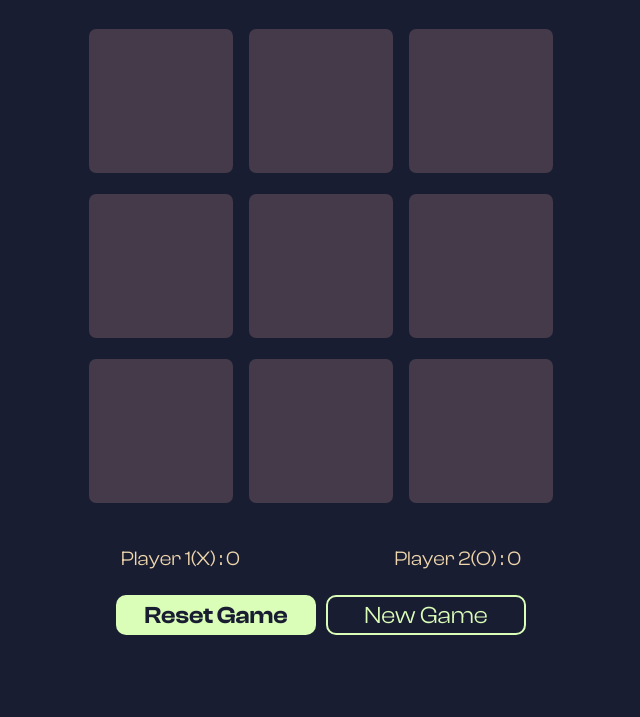
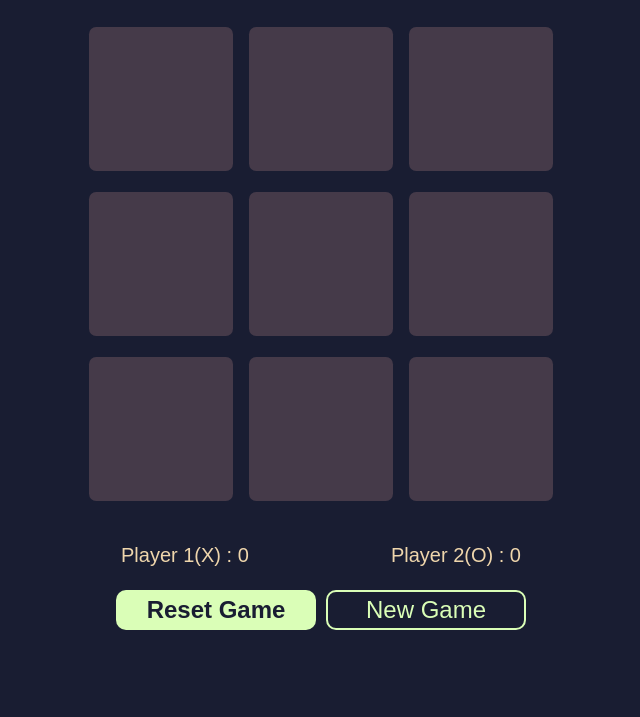
Before and after one commit to ARiB-80/Tic-Tac-Toe-JS-, a plain HTML site: page index.html in a window 1280 px wide. Shown: the part 83-800 px from the top of the page, without its empty margins (319-959 px from the left). Drawn offline with Linux system fonts and the light colour scheme; files whose address does not match are found by name.

Commit message:
add Clash Display

```diff
--- a/styles.css
+++ b/styles.css
@@ -1,7 +1,7 @@
 *{
     margin: 0;
     padding: 0;
-    font-family: ClashDisplay-Variable, sans-serif;
+    font-family: Clash Display, sans-serif;
 }
 
 body
```
